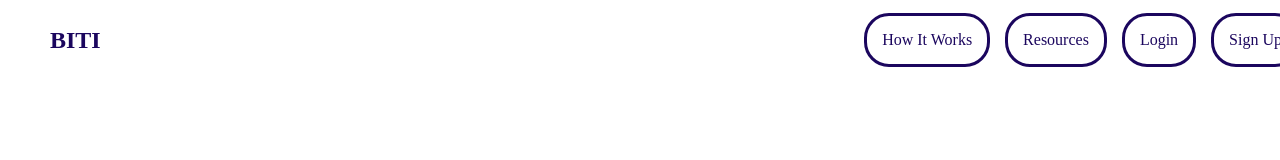
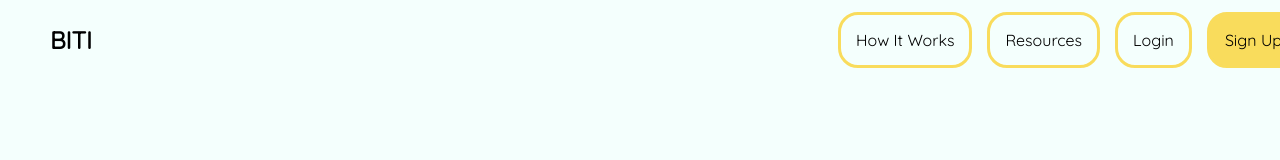
Before and after one commit to loopdaloo/buyittextit, a plain HTML site: page html-css/homepage-index.html in a window 1280 px wide. Shown: the top 160 px of the page. Drawn offline with Linux system fonts and the light colour scheme; files whose address does not match are found by name.

Commit message:
Added colors andfont

```diff
--- a/html-css/homepage-index.html
+++ b/html-css/homepage-index.html
@@ -4,7 +4,8 @@
     <meta charset="UTF-8">
     <meta name="viewport" content="width=device-width, initial-scale=1.0">
     <title>Welcome to BITI</title>
-    <link rel="stylesheet" href="file:///Users/willhong/repos/buyittextit/homepage/homepagestyle.css">
+    <link rel="stylesheet" href="file:///Users/willhong/repos/buyittextit/html-css/homepagestyle.css">
+    <link href='https://fonts.googleapis.com/css?family=Quicksand' rel='stylesheet'>
 </head>
 <body>
     <div class="wholenavbar">
--- a/html-css/homepagestyle.css
+++ b/html-css/homepagestyle.css
@@ -3,7 +3,13 @@ html, body {
     height: 100%;
     padding: 0;
     margin: 0;
+    font-family:"Quicksand";
+    background-color: #F4FFFD;
+    color:black;
 }
+a {
+    color: inherit;
+  }
 .wholenavbar{
     width:100%;
     height: 80px;
@@ -20,10 +26,10 @@ html, body {
     align-items: center;
 }
 .logo{
+    font-weight: bold;
     display: flex;
     width: 90px;
     justify-content: flex-start;
-    color:#1B065E;
 }
 
 
@@ -33,16 +39,18 @@ html, body {
     justify-content: flex-end;
     justify-content: space-around;
     gap:15px;
+
 }
 .button{
     display:flex;
-    border-radius:25px;
+    border-radius:20px;
     text-decoration: none;
     max-width:max-content;
     padding: 15px;
-    color: #1B065E;
-    background-color: white;
     text-align: center;
     border: solid;
-    border-color:#1B065E;
+    border-color:#F9DC5C;
 }
+.sign-up-button{
+    background-color: #F9DC5C;
+}
```
